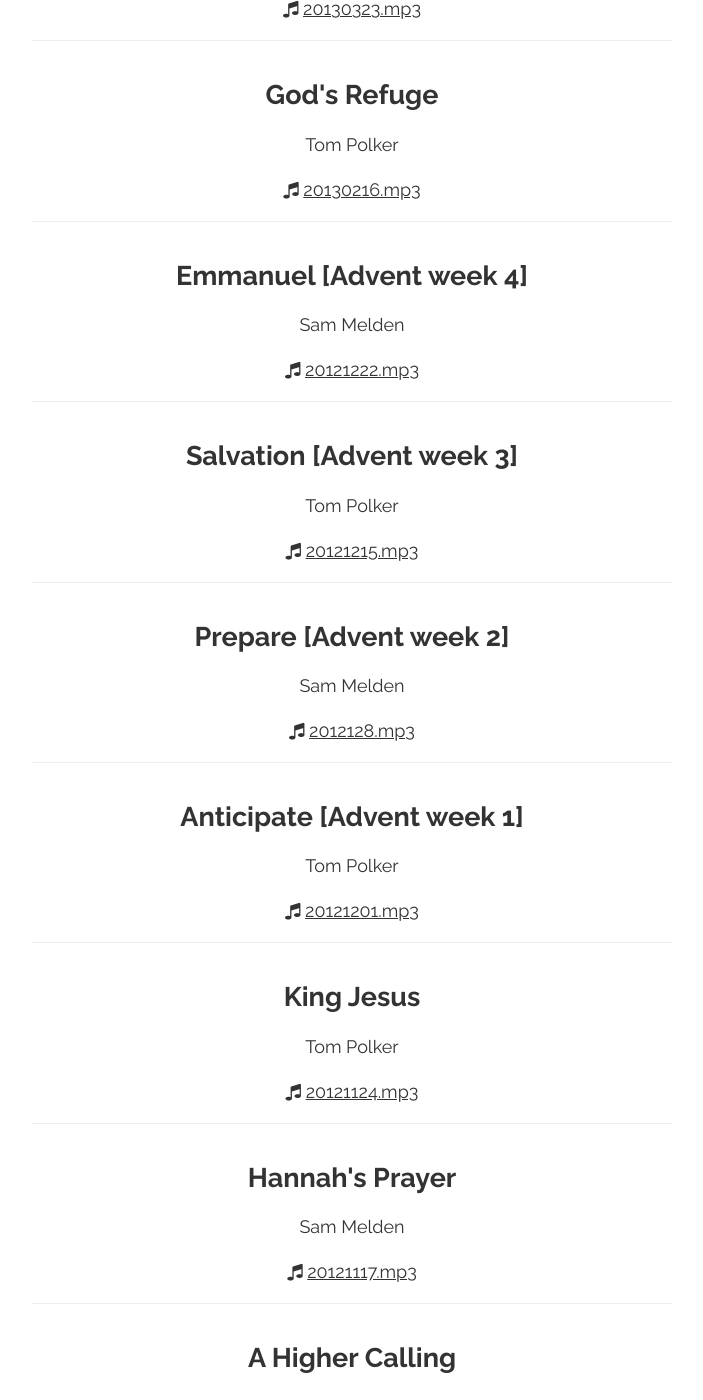
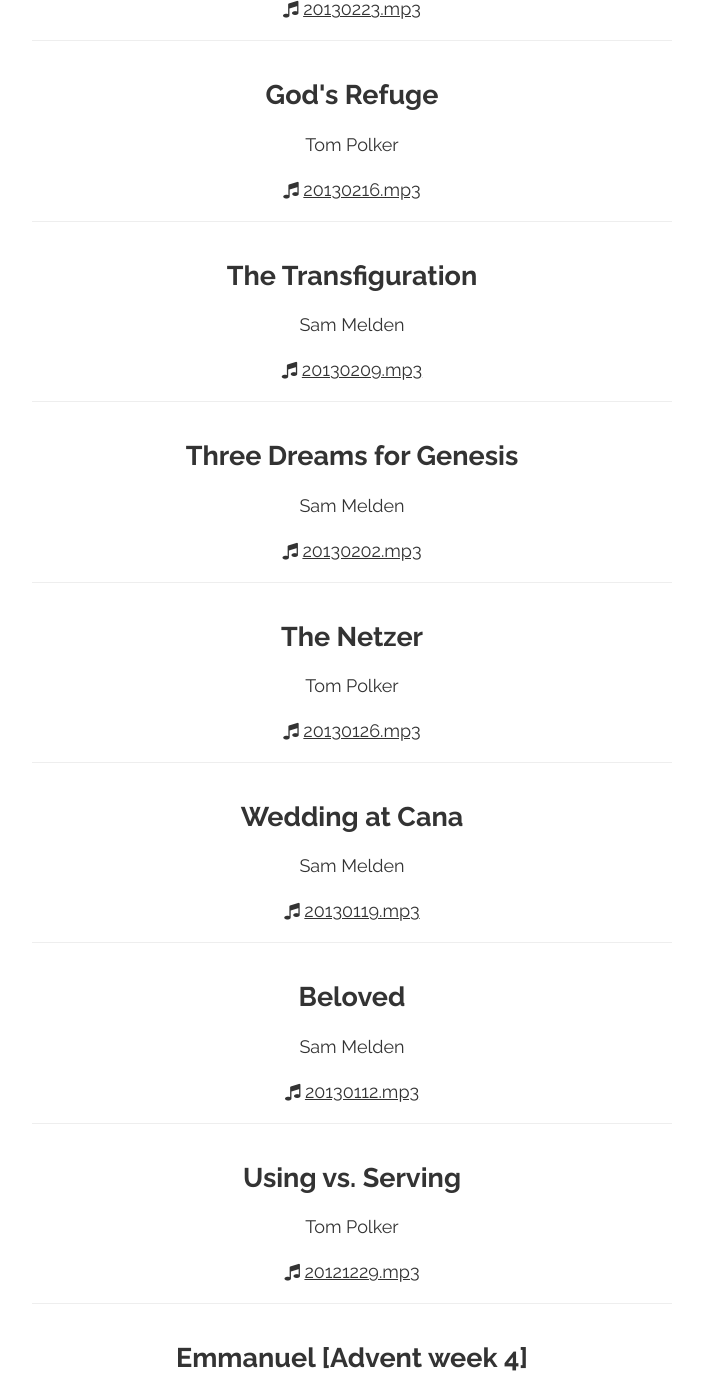
Before and after one commit to jordanjustice/genesistoledo.com, a Jekyll site: the page built from teachings/index.html, in a window 1280 px wide and 1400 px high, scrolled down 5884 px. Shown: the whole window, without its empty margins (288-991 px from the left). Built offline with Jekyll 4.4.1, drawn with Linux system fonts in a browser that asks for light colours; nearby versions of some CDN libraries; some of the changed text lies outside the part shown.

Commit message:
adding last teachings

```diff
--- a/_data/teachings.yml
+++ b/_data/teachings.yml
@@ -110,17 +110,41 @@
   teacher: Sam Melden
   file: 20130316.mp3
 
+- title: Resolve
+  teacher: Tom Polker
+  file: 20130323.mp3
+
 - title: The One Thing. Finding Rest.
   teacher: Tom Polker
   file: 20130223.mp3
 
-- title: Resolve
-  teacher: Tom Polker
-  file: 20130323.mp3
-
 - title: God's Refuge
   teacher: Tom Polker
   file: 20130216.mp3
+
+- title: The Transfiguration
+  teacher: Sam Melden
+  file: 20130209.mp3
+
+- title: Three Dreams for Genesis
+  teacher: Sam Melden
+  file: 20130202.mp3
+
+- title: The Netzer
+  teacher: Tom Polker
+  file: 20130126.mp3
+
+- title: Wedding at Cana
+  teacher: Sam Melden
+  file: 20130119.mp3
+
+- title: Beloved
+  teacher: Sam Melden
+  file: 20130112.mp3
+
+- title: Using vs. Serving
+  teacher: Tom Polker
+  file: 20121229.mp3
 
 - title: Emmanuel [Advent week 4]
   teacher: Sam Melden
```
